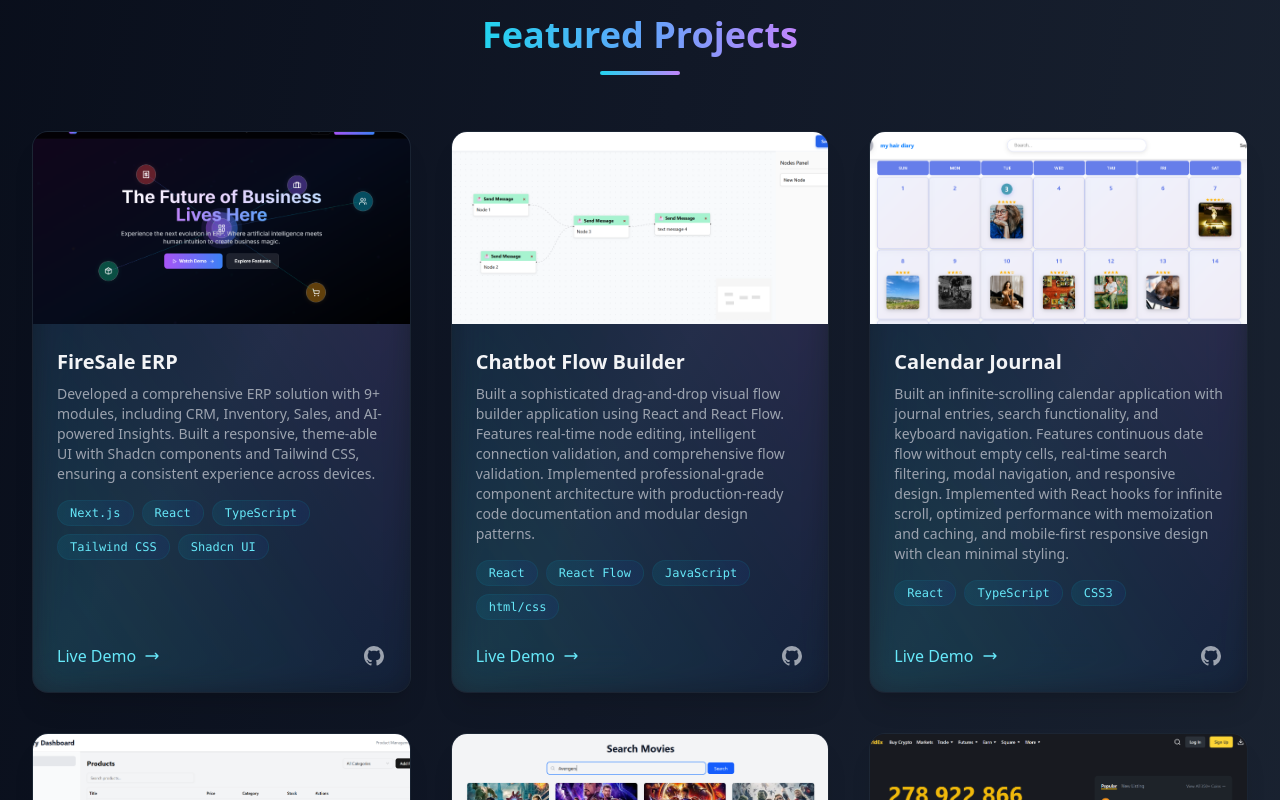
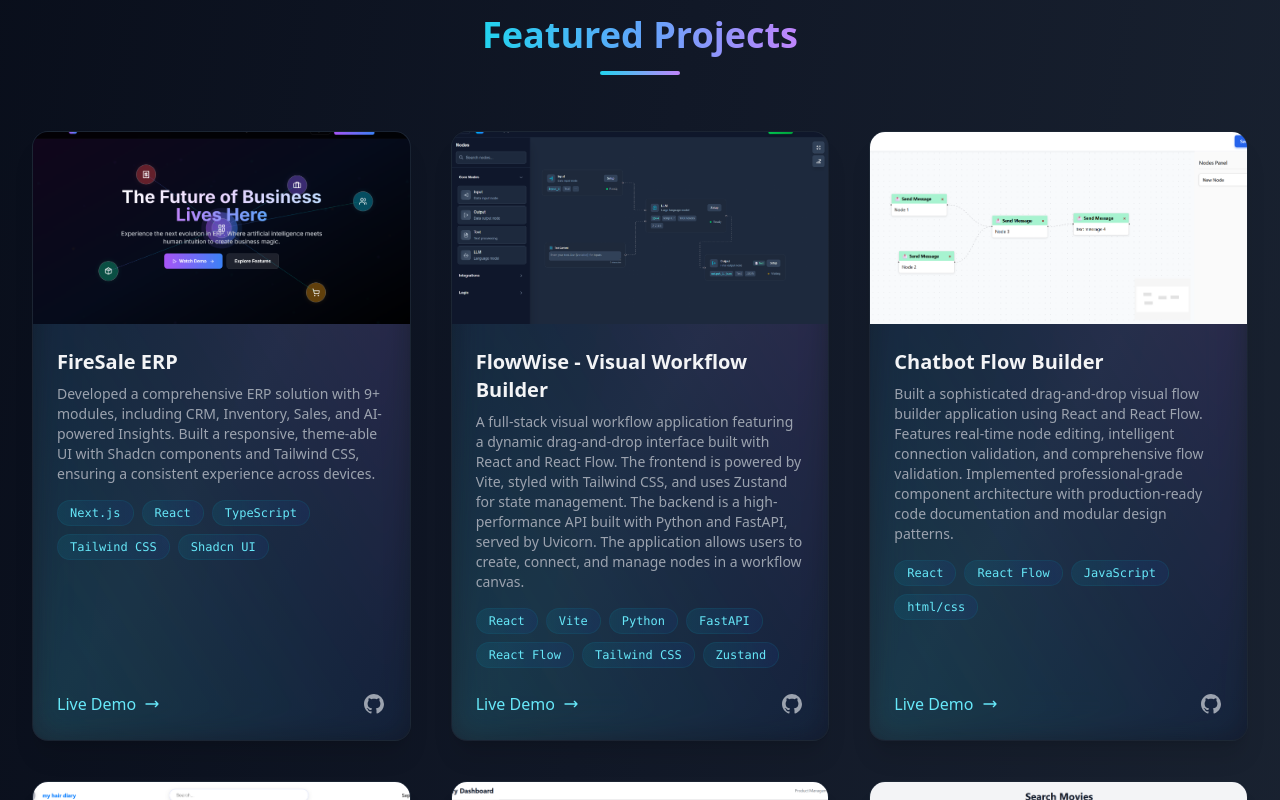
Before and after one commit to Bhupendra-Maurya/portfolio, a React (Vite) app: page / in a window 1280 px wide. Shown: the part 3580-4380 px from the top of the page. Built offline with nearby package versions, Linux system fonts and the light colour scheme.

Commit message:
add new project FlowWise and FireSale ERP

```diff
--- a/src/components/Projects.tsx
+++ b/src/components/Projects.tsx
@@ -25,6 +25,23 @@
       ],
       liveLink: "https://fire-sale-erp.vercel.app/",
       githubLink: "https://github.com/Bhupendra-Maurya/FireSale-ERP",
+    },
+    {
+      title: "FlowWise - Visual Workflow Builder",
+      description:
+        "A full-stack visual workflow application featuring a dynamic drag-and-drop interface built with React and React Flow. The frontend is powered by Vite, styled with Tailwind CSS, and uses Zustand for state management. The backend is a high-performance API built with Python and FastAPI, served by Uvicorn. The application allows users to create, connect, and manage nodes in a workflow canvas.",
+      image: "flowWise.png",
+      technologies: [
+        "React",
+        "Vite",
+        "Python",
+        "FastAPI",
+        "React Flow",
+        "Tailwind CSS",
+        "Zustand",
+      ],
+      liveLink: "https://drive.google.com/file/d/1lbjAWj7aiMKpY38BbZQTKYdETHtflZKR/view?usp=sharing",
+      githubLink: "https://github.com/Bhupendra-Maurya/FlowWise",
     },
     {
       title: "Chatbot Flow Builder",
```
